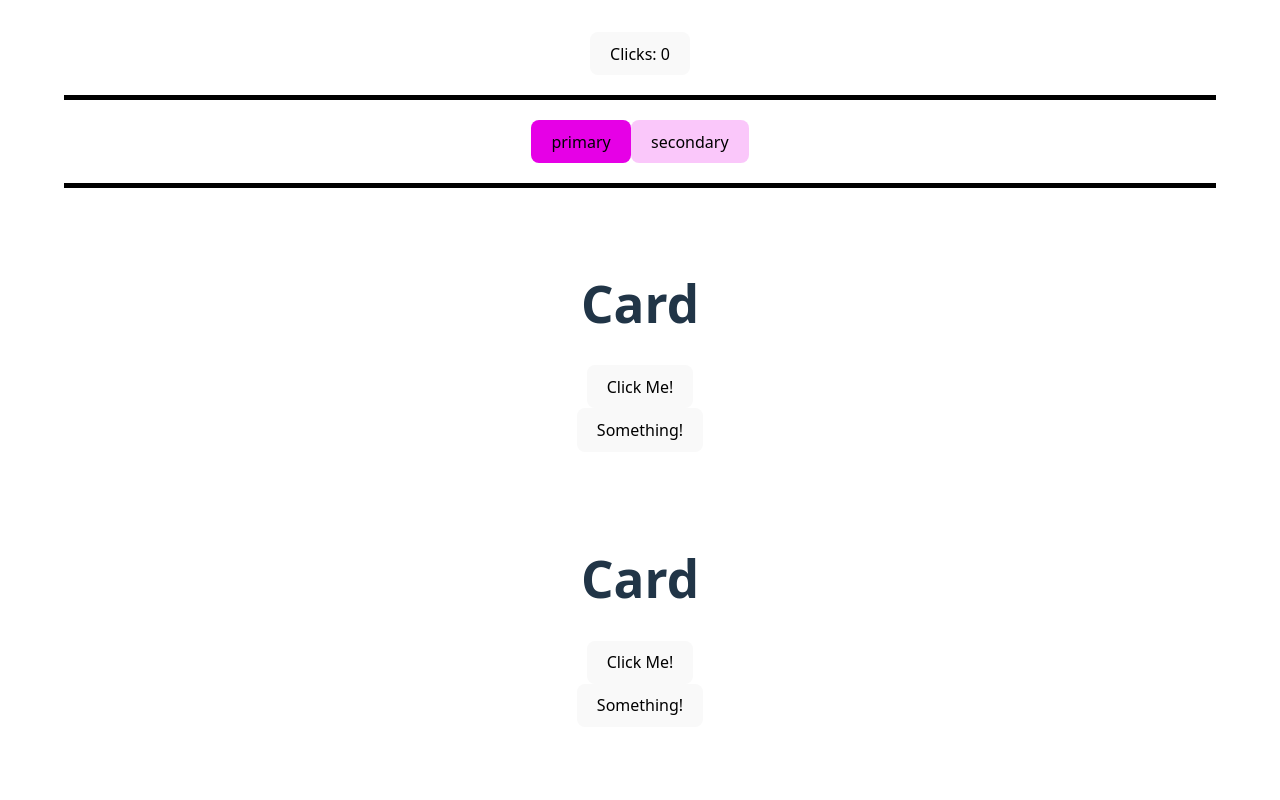
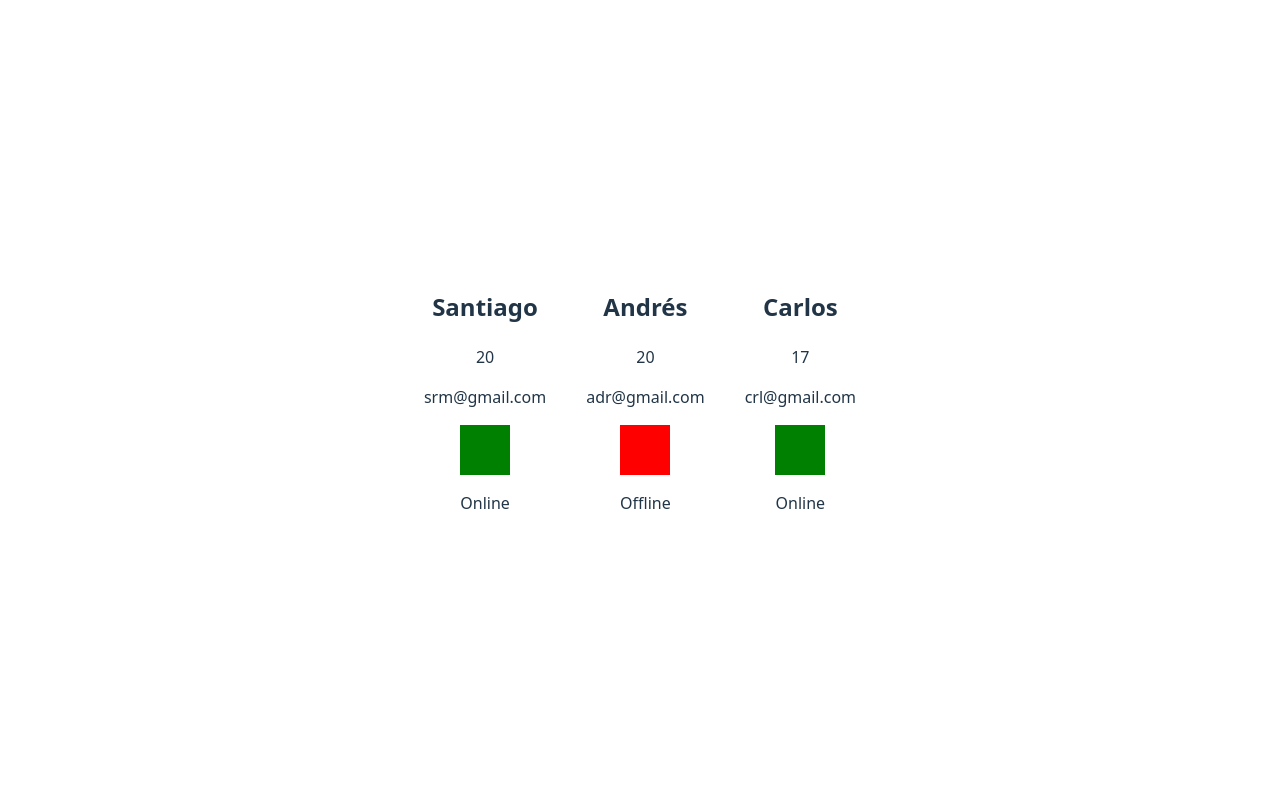
Before and after one commit to tutosrive/review-react, a React (Vite) app: page / in a window 1280 px wide. Shown: the top 800 px of the page. Built offline with nearby package versions, Linux system fonts and the light colour scheme.

Commit message:
See #2, add chat GPT challenge to revew props in React component!, first 'challenge'

```diff
--- a/src/App.css
+++ b/src/App.css
@@ -34,6 +34,29 @@
     margin: 20px 0;
 }
 
+.user-card {
+    display: inline-block;
+    margin: auto 20px;
+}
+
+.circle-red::before {
+    content: '.';
+    display: inline-block;
+    width: 50px;
+    height: 50px;
+    background-color: red;
+    color: red;
+}
+
+.circle-green::before {
+    content: '.';
+    display: inline-block;
+    width: 50px;
+    height: 50px;
+    color: green;
+    background-color: green;
+}
+
 @keyframes logo-spin {
     from {
         transform: rotate(0deg);
--- a/src/App.tsx
+++ b/src/App.tsx
@@ -1,44 +1,48 @@
-import { useState, type ReactNode } from 'react';
 import './App.css';
-import ActionButton from './components/ActionButton';
-import StyledButton from './components/StyledButton';
-import Card from './components/Card';
-import Separator from './components/Separator';
+import UserCard from './components/UserCard';
 
 function App() {
-    const [count1, setCount1] = useState(0);
+    // const [count1, setCount1] = useState(0);
 
-    const handleClickActionButton = (): void => {
-        setCount1((current) => current + 1);
-    };
+    // const handleClickActionButton = (): void => {
+    //     setCount1((current) => current + 1);
+    // };
 
     // For excersice N°3
-    const actionButton1 = (): ReactNode => {
-        return <ActionButton onAction={handleClickActionButton} />;
-    };
+    // const actionButton1 = (): ReactNode => {
+    //     return <ActionButton onAction={handleClickActionButton} />;
+    // };
 
     return (
         <>
             {/* Excersice N°1: Reactive count */}
-            <ActionButton label={`Clicks: ${count1}`} onAction={handleClickActionButton} />
+            {/* <ActionButton label={`Clicks: ${count1}`} onAction={handleClickActionButton} /> */}
 
-            <Separator />
+            {/* <Separator /> */}
 
             {/* Excersice N°2: Styled button */}
-            <StyledButton label='primary' variant='primary' />
+            {/* <StyledButton label='primary' variant='primary' />
             <StyledButton label='secondary' variant='secondary' />
 
-            <Separator />
+            <Separator /> */}
 
             {/* Excersice N°3: Component Container */}
-            <Card children={actionButton1()} />
+            {/* <Card children={actionButton1()} /> */}
 
             {/* Pass the children like content... not as prop */}
-            <Card>
+            {/* <Card>
                 <ActionButton onAction={handleClickActionButton} />
             </Card>
 
-            <Card />
+            <Card /> */}
+            {/* User card: Online */}
+            <UserCard name='Santiago' age={20} email='srm@gmail.com' isOnline={true} />
+
+            {/* User card: Offline */}
+            <UserCard name='Andrés' age={20} email='adr@gmail.com' isOnline={false} />
+
+            {/* User card: Online */}
+            <UserCard name='Carlos' age={17} email='crl@gmail.com' isOnline={true} />
         </>
     );
 }
--- /dev/null
+++ b/src/components/UserCard.tsx
@@ -0,0 +1,33 @@
+import type { FC } from 'react';
+
+interface UserCardProps {
+    name: string;
+    age: number;
+    email: string;
+    isOnline: boolean;
+}
+
+const UserCard: FC<UserCardProps> = ({ name, age, email, isOnline }: UserCardProps) => {
+    let classOnline = 'circle-red';
+    let textOnline = 'Offline';
+
+    if (isOnline === true) {
+        classOnline = 'circle-green';
+        textOnline = 'Online';
+    }
+
+    return (
+        <div className='user-card'>
+            <h2>{name}</h2>
+            <div className='user-card-body'>
+                <p>{age}</p>
+                <p>{email}</p>
+                <div className={`${classOnline}`}>
+                    <p>{textOnline}</p>
+                </div>
+            </div>
+        </div>
+    );
+};
+
+export default UserCard;
```
